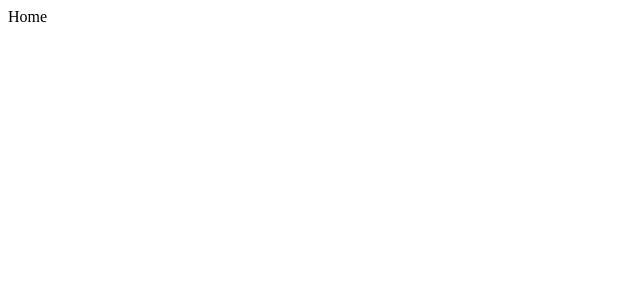
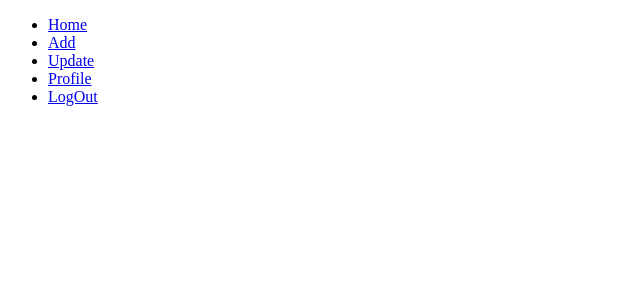
Before and after one commit to toffee-k21/e-com-dash, a React (Create React App) app in the folder front-end/: page / in a window 1280 px wide. Shown: the top 300 px of the page, without its empty margins (0-640 px from the left). Built offline with nearby package versions, Linux system fonts and the light colour scheme.

Commit message:
nav && router

```diff
--- a/front-end/src/components/Home.js
+++ b/front-end/src/components/Home.js
@@ -1,8 +1,19 @@
 import React from 'react'
+import { Link } from 'react-router-dom'
 
 const Home = () => {
   return (
-    <div>Home</div>
+    <div>
+        <nav>
+            <ul>
+                <li><Link to="/">Home</Link></li>
+                <li><Link to="/add">Add</Link></li>
+                <li><Link to="/update">Update</Link></li>
+                <li><Link to="/profile">Profile</Link></li>
+                <li><Link to="/logout">LogOut</Link></li>
+            </ul>
+        </nav>
+    </div>
   )
 }
 
```
Also changed, not shown: front-end/src/App.js (+9 -1 lines).
